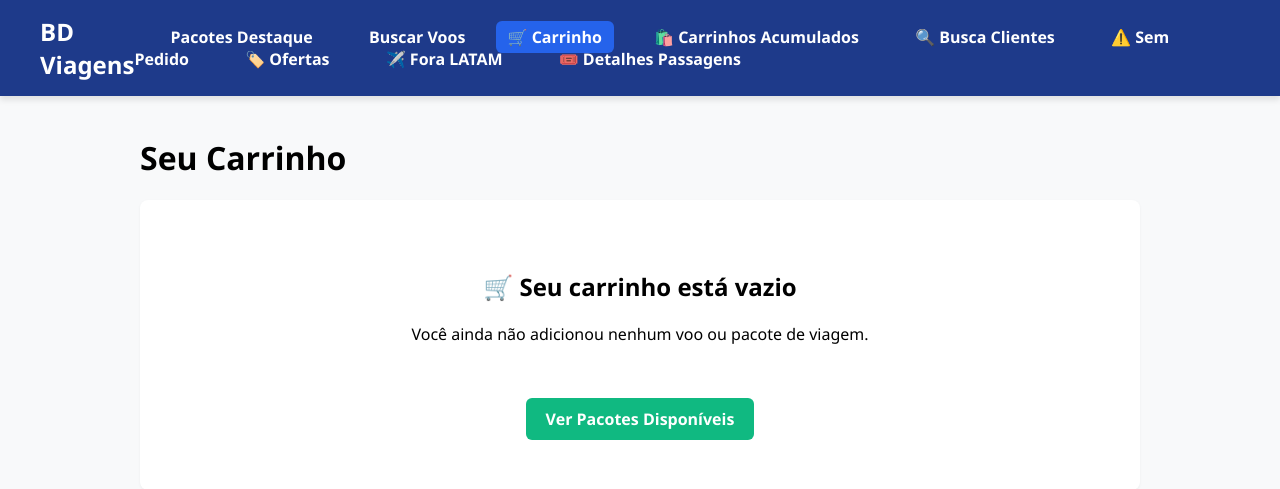
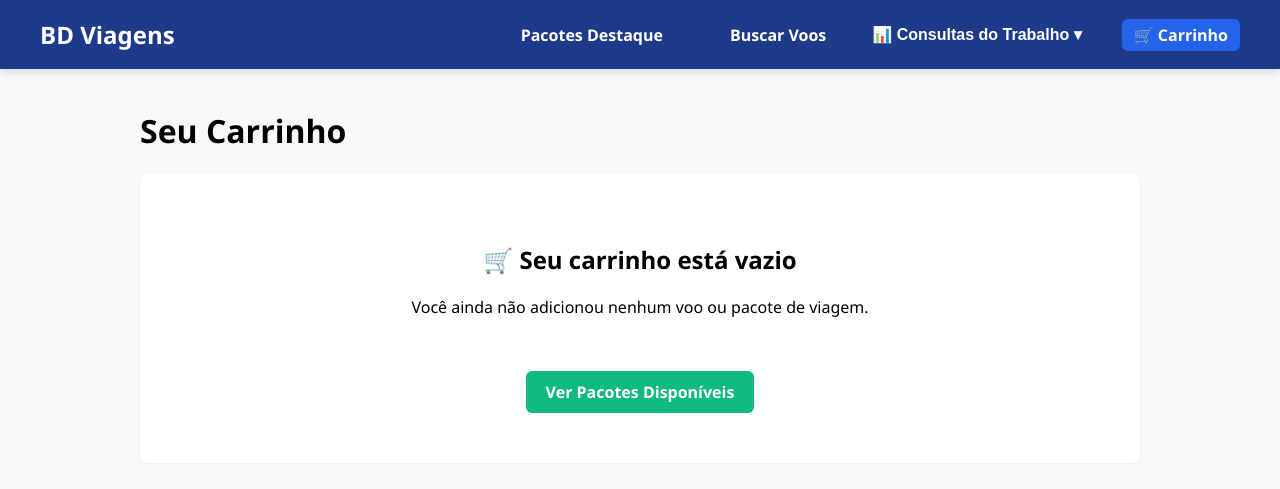
Before and after one commit to DerickSchereder/Projeto-Final-Banco-de-dados, a Flask app: page /carrinho in a window 1280 px wide. Shown: the top 489 px of the page. Run offline with Flask 3, Linux system fonts and the light colour scheme; some libraries are stand-ins or nearby versions.

Commit message:
adicionando botão dropdown na barra de navegação

```diff
--- a/static/css/global.css
+++ b/static/css/global.css
@@ -39,3 +39,65 @@ body {
     margin: 40px auto;
     padding: 0 20px;
 }
+
+/* Estilos para o Menu Suspenso (Dropdown) */
+.dropdown {
+    position: relative;
+    display: inline-block;
+}
+
+.dropbtn {
+    background: none;
+    border: none;
+    color: white; /* Ou a cor padrão dos seus links da navbar */
+    font-size: 16px;
+    font-weight: bold;
+    cursor: pointer;
+    padding: 10px 15px;
+}
+
+.dropdown-content {
+    display: none;
+    position: absolute;
+    background-color: #ffffff;
+    min-width: 250px;
+    box-shadow: 0px 8px 16px 0px rgba(0,0,0,0.1);
+    z-index: 1000;
+    border-radius: 6px;
+    margin-top: 0px;
+    overflow: hidden;
+}
+
+/* Links dentro do menu suspenso */
+.dropdown-content a {
+    color: #1f2937 !important; /* Texto escuro para contrastar com o fundo branco */
+    padding: 12px 16px;
+    text-decoration: none;
+    display: block;
+    font-size: 14px;
+    font-weight: normal;
+    text-align: left;
+    border-bottom: 1px solid #f3f4f6;
+}
+
+.dropdown-content a:last-child {
+    border-bottom: none;
+}
+
+/* Mudar cor do link ao passar o mouse */
+.dropdown-content a:hover {
+    background-color: #f3f4f6;
+    color: #2563eb !important;
+}
+
+/* Mostrar o menu quando passar o mouse por cima */
+.dropdown:hover .dropdown-content {
+    display: block;
+}
+
+/* Garantir que a navbar alinhe tudo verticalmente */
+.navbar-links {
+    display: flex;
+    align-items: center;
+    gap: 15px;
+}
--- a/templates/base.html
+++ b/templates/base.html
@@ -14,13 +14,20 @@
         <div class="navbar-links">
             <a href="/pacotes">Pacotes Destaque</a>
             <a href="/voos">Buscar Voos</a>
+
+            <div class="dropdown">
+                <button class="dropbtn">📊 Consultas do Trabalho ▾</button>
+                <div class="dropdown-content">
+                    <a href="/carrinhos-acumulados">🛍️ Carrinhos Acumulados</a>
+                    <a href="/busca-clientes">🔍 Busca Clientes</a>
+                    <a href="/carrinho-sem-pedido">⚠️ Sem Pedido</a>
+                    <a href="/detalhes-pacotes">🏷️ Ofertas</a>
+                    <a href="/passageiros-nao-latam">✈️ Fora LATAM</a>
+                    <a href="/detalhes-passagens">🎟️ Detalhes Passagens</a>
+                </div>
+            </div>
+
             <a href="/carrinho" style="background-color: #2563eb; color: white; padding: 5px 12px; border-radius: 6px; font-weight: bold; margin-left: 10px;">🛒 Carrinho</a>
-            <a href="/carrinhos-acumulados">🛍️ Carrinhos Acumulados</a>
-            <a href="/busca-clientes">🔍 Busca Clientes</a>
-            <a href="/carrinho-sem-pedido">⚠️ Sem Pedido</a>
-            <a href="/detalhes-pacotes">🏷️ Ofertas</a>
-            <a href="/passageiros-nao-latam">✈️ Fora LATAM</a>
-            <a href="/detalhes-passagens">🎟️ Detalhes Passagens</a>
         </div>
     </nav>
 
```
